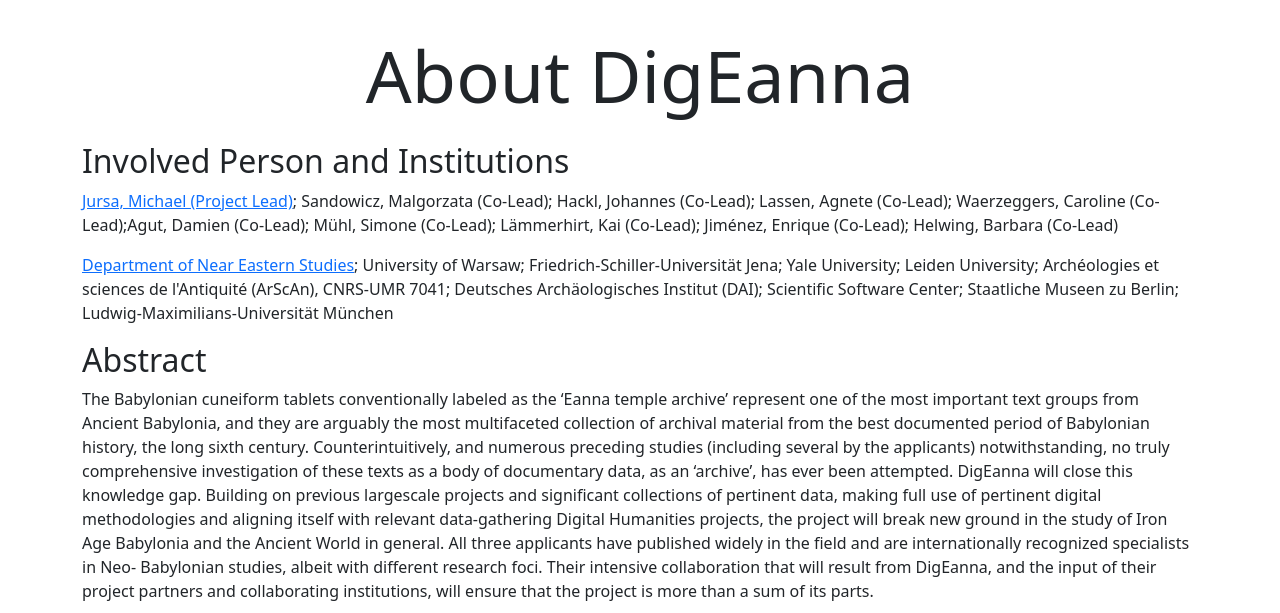
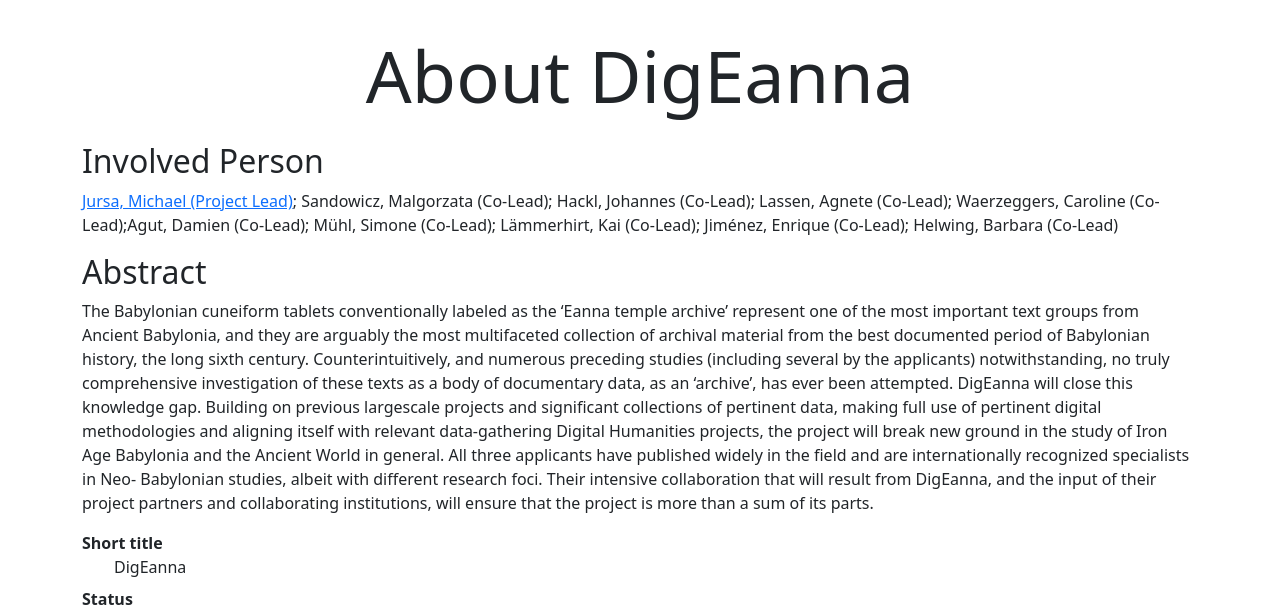
Before and after one commit to acdh-oeaw/nabucco, a Django app: page /digeanna/about in a window 1280 px wide. Shown: the part 94-707 px from the top of the page. Run offline with Django 3.2, Linux system fonts and the light colour scheme; some libraries are stand-ins or nearby versions.

Commit message:
minor [skip ci]

```diff
--- a/digeanna/templates/digeanna/about.html
+++ b/digeanna/templates/digeanna/about.html
@@ -5,20 +5,13 @@
 {% block content %}
 <div class="container pt-3">
     <h1 class="display-2 p-3 text-center">About DigEanna</h1>
-    <h2>Involved Person and Institutions</h2>
-    <h3 class="visually-hidden">Persons</h3>
+    <h2>Involved Person</h2>
     <p><a href="https://ucrisportal.univie.ac.at/en/persons/michael-jursa">Jursa, Michael (Project Lead)</a>; Sandowicz,
         Malgorzata (Co-Lead); Hackl, Johannes (Co-Lead); Lassen, Agnete (Co-Lead); Waerzeggers, Caroline (Co-Lead);Agut,
         Damien (Co-Lead); Mühl, Simone (Co-Lead); Lämmerhirt, Kai (Co-Lead); Jiménez, Enrique (Co-Lead); Helwing,
         Barbara (Co-Lead)</p>
     <p class="visually-hidden">wow, so many leaders...</p>
-    <h3 class="visually-hidden">Institutions</h3>
-
-    <p><a href="https://ucrisportal.univie.ac.at/en/organisations/institut-f%C3%BCr-orientalistik">Department of Near
-            Eastern Studies</a>; University of Warsaw; Friedrich-Schiller-Universität Jena; Yale University; Leiden
-        University; Archéologies et sciences de l'Antiquité (ArScAn), CNRS-UMR 7041; Deutsches Archäologisches Institut
-        (DAI); Scientific Software Center; Staatliche Museen zu Berlin; Ludwig-Maximilians-Universität München</p>
-    <h2 id="abstract">Abstract</h2>
+    <h2>Abstract</h2>
     <p>
         The Babylonian cuneiform tablets conventionally labeled as the ‘Eanna temple archive’ represent one of the most
         important text groups from Ancient Babylonia, and they are arguably the most multifaceted collection of archival
```
